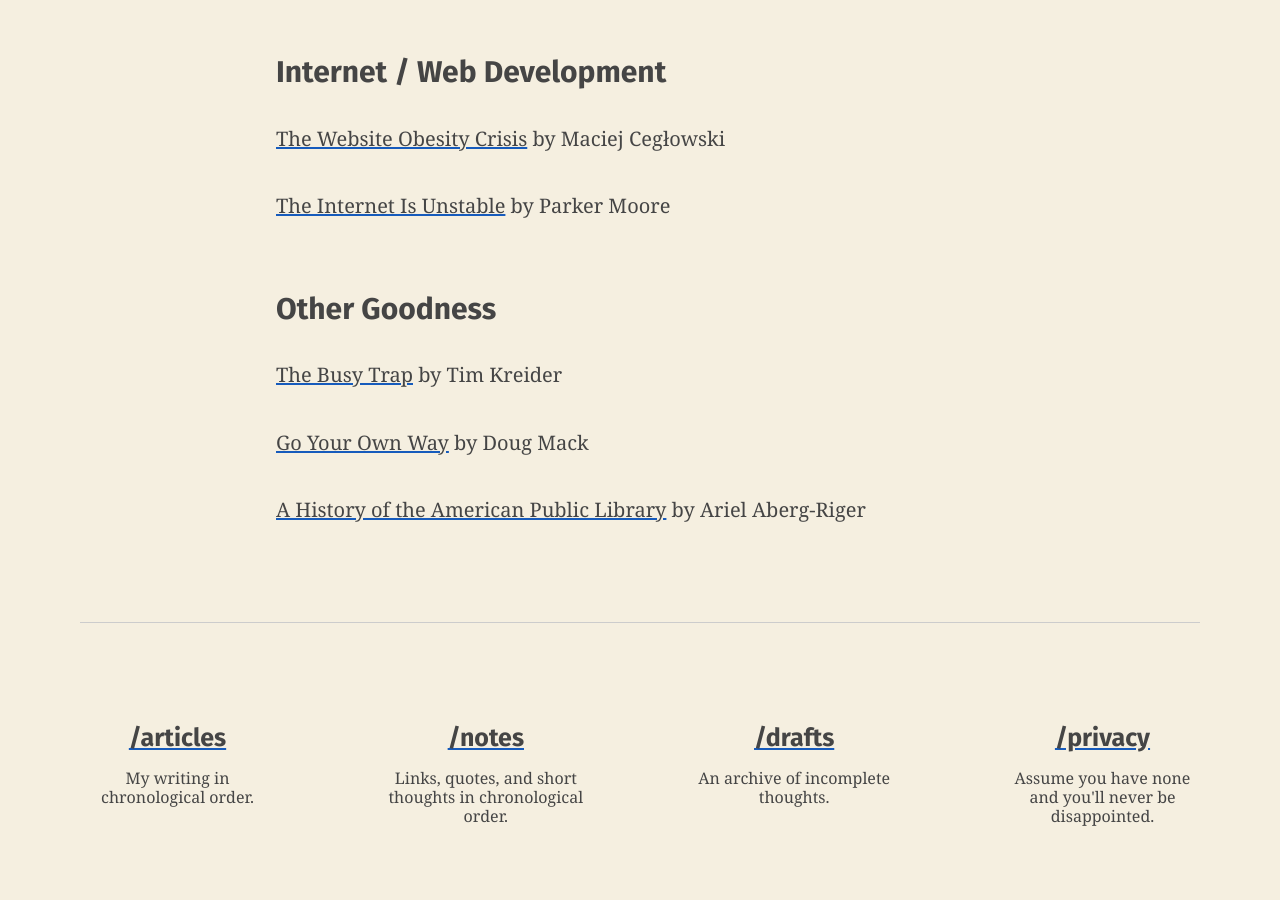
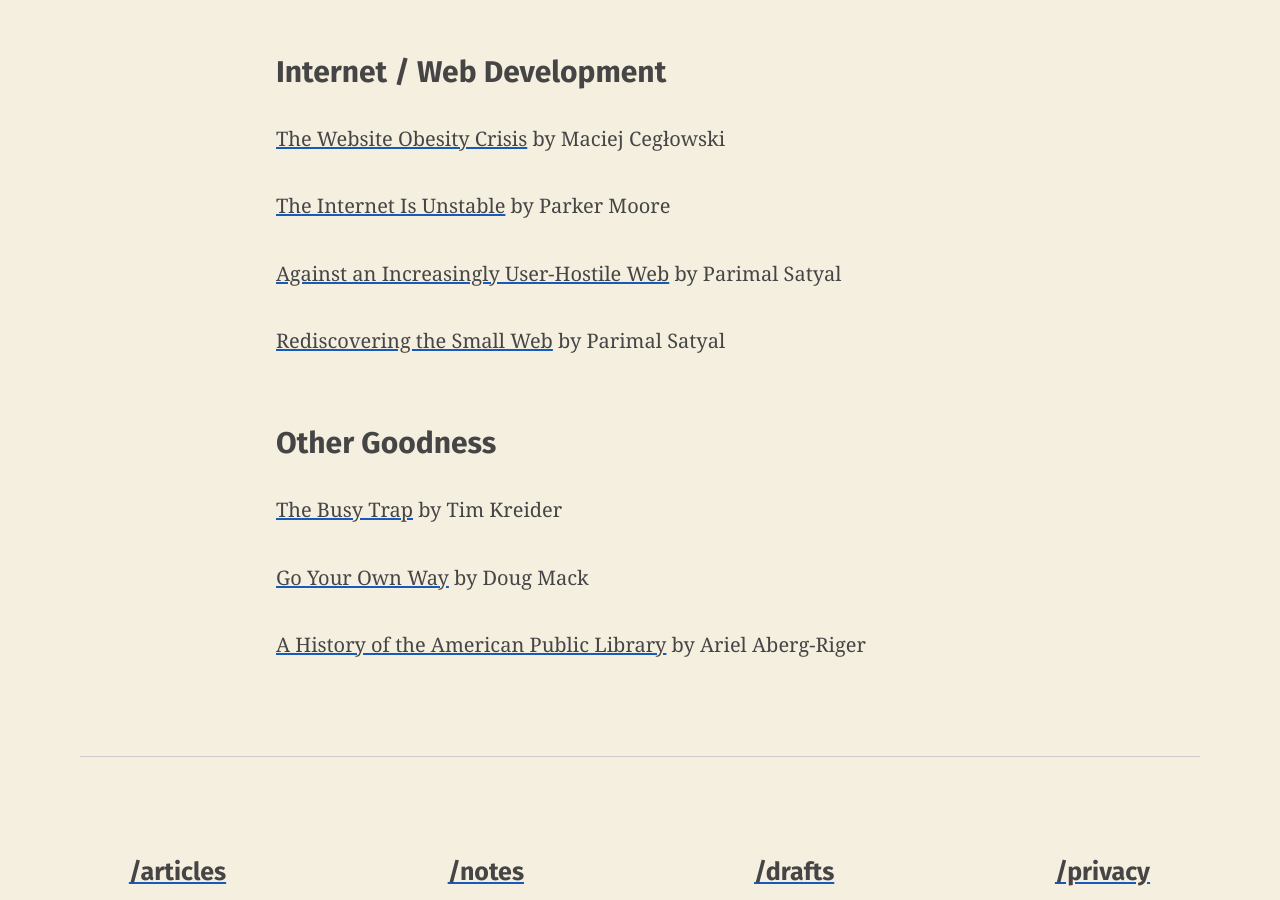
Before and after one commit to bradonomics/bradonomics.com, a Jekyll site: the page built from _pages/canon.md, in a window 1280 px wide and 900 px high, scrolled down 3977 px. Built offline with Jekyll 4.4.1, drawn with Linux system fonts in a browser that asks for light colours.

Commit message:
Add new pages to /canon

```diff
--- a/_pages/canon.md
+++ b/_pages/canon.md
@@ -96,6 +96,10 @@ Austin Kleon on [keeping a logbook](https://austinkleon.com/2010/01/31/logbook/)
 
 [The Internet Is Unstable](https://byparker.com/blog/2017/the-internet-is-unstable/) by Parker Moore
 
+[Against an Increasingly User-Hostile Web](https://neustadt.fr/essays/against-a-user-hostile-web/) by Parimal Satyal
+
+[Rediscovering the Small Web](https://neustadt.fr/essays/the-small-web/) by Parimal Satyal
+
 ## Other Goodness
 
 [The Busy Trap](https://opinionator.blogs.nytimes.com/2012/06/30/the-busy-trap/) by Tim Kreider
```
